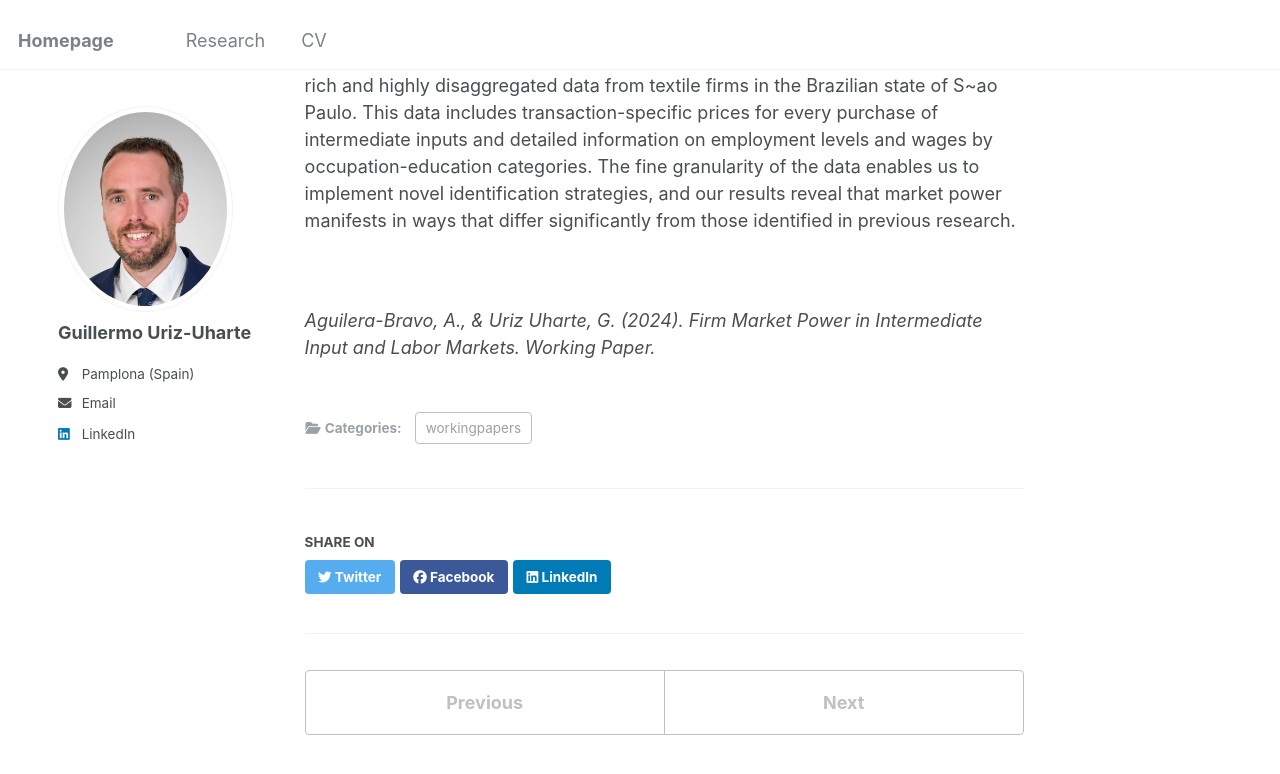
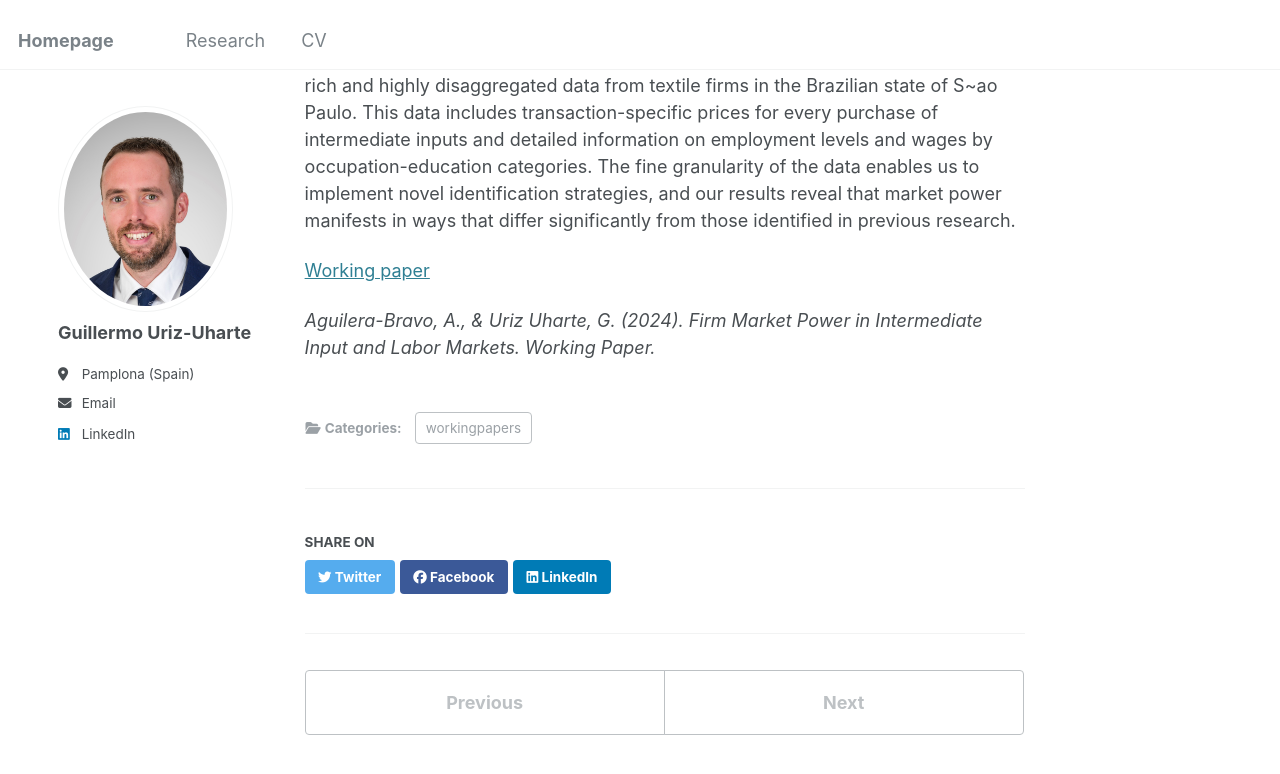
Before and after one commit to GuilleUriz/guillermouriz, a Jekyll site: the page built from _publications/Draft_Monopsony.md, in a window 1280 px wide and 900 px high, scrolled down 348 px. Shown: the top 774 px of the window. Built offline with Jekyll 4.4.1, drawn with Linux system fonts in a browser that asks for light colours.

Commit message:
Update Draft_Monopsony.md

```diff
--- a/_publications/Draft_Monopsony.md
+++ b/_publications/Draft_Monopsony.md
@@ -7,12 +7,12 @@ excerpt: ''
 date: 2024-12-26
 venue: 'Working paper'
 slidesurl:
-paperurl: 'https://github.com/GuilleUriz/guillermouriz/raw/master/files/Draft_Monopsony.pdf'
+paperurl: ''
 
 ---
 
 In order to understand the nature of firm market power in intermediate input and labor markets, we study the determinants of the prices that firms pay for their inputs. Traditional studies on monopsony power rely on demand-shift instruments to identify supply elasticities, and infer monopsony power from estimating an upward-sloping supply curve. Our research departs from this approach, showing that when input prices and wages are influenced by bargaining processes, demand shocks may no longer be valid instruments. To address this problem, we leverage uniquely rich and highly disaggregated data from textile firms in the Brazilian state of S\~ao Paulo. This data includes transaction-specific prices for every purchase of intermediate inputs and detailed information on employment levels and wages by occupation-education categories. The fine granularity of the data enables us to implement novel identification strategies, and our results reveal that market power manifests in ways that differ significantly from those identified in previous research.
 
-<br>
+[Working paper](https://github.com/GuilleUriz/guillermouriz/raw/master/files/Draft_Monopsony.pdf)
 
 <cite>Aguilera-Bravo, A., & Uriz Uharte, G. (2024). Firm Market Power in Intermediate Input and Labor Markets. Working Paper.<cite>
```
